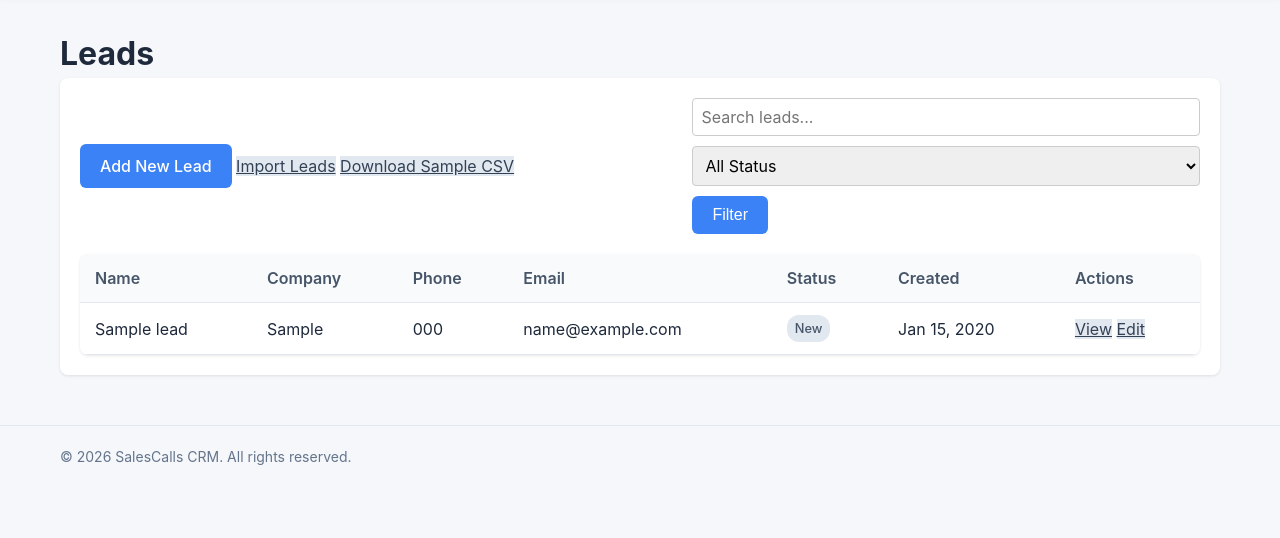
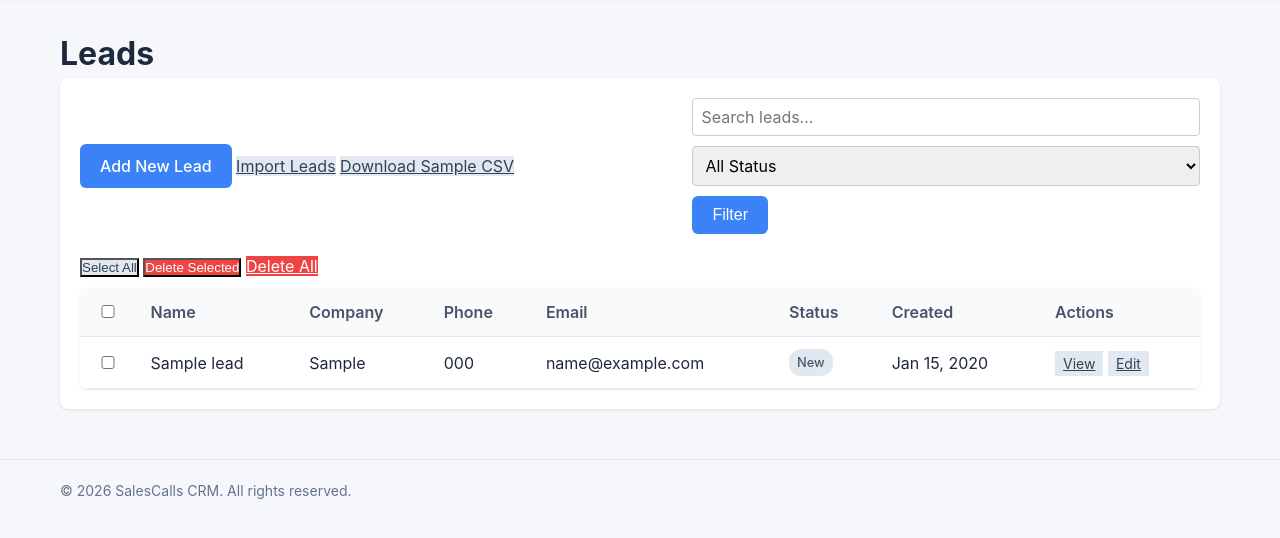
Before and after one commit to nick-laniyi/salescall-crm, a PHP site: page /leads.php in a window 1280 px wide. Shown: the part 61-599 px from the top of the page. Run offline with PHP 8.4, Linux system fonts and the light colour scheme; the visitor is signed in with stand-in values (Sample User, id 1); tables that the repository leaves empty or names only in its code hold one stand-in row (values such as "Sample post"); a stand-in replaces the project's code that opens the database connection.

```diff
--- a/assets/css/style.css
+++ b/assets/css/style.css
@@ -243,3 +243,17 @@ input:focus, select:focus, textarea:focus {
     background-color: #fef9c3;
     color: #854d0e;
 }
+
+.btn-danger {
+    background-color: #ef4444;
+    color: white;
+}
+
+.btn-danger:hover {
+    background-color: #dc2626;
+}
+
+.btn-small {
+    padding: 4px 8px;
+    font-size: 0.875rem;
+}
--- a/leads.php
+++ b/leads.php
@@ -3,9 +3,36 @@
 require_once 'includes/auth.php';
 require_once 'includes/config.php';
 
+// Handle bulk delete
+if ($_SERVER['REQUEST_METHOD'] === 'POST' && isset($_POST['delete_selected'])) {
+    $ids = $_POST['lead_ids'] ?? [];
+    if (!empty($ids) && is_array($ids)) {
+        $placeholders = implode(',', array_fill(0, count($ids), '?'));
+        $stmt = $pdo->prepare("DELETE FROM leads WHERE id IN ($placeholders) AND user_id = ?");
+        $params = array_merge($ids, [$_SESSION['user_id']]);
+        if ($stmt->execute($params)) {
+            $deleted = $stmt->rowCount();
+            $success = "$deleted lead(s) deleted.";
+        } else {
+            $error = "Failed to delete leads.";
+        }
+    }
+}
+
+// Handle delete all
+if (isset($_GET['delete_all']) && $_GET['delete_all'] === 'confirm') {
+    $stmt = $pdo->prepare("DELETE FROM leads WHERE user_id = ?");
+    if ($stmt->execute([$_SESSION['user_id']])) {
+        $success = "All leads deleted.";
+    } else {
+        $error = "Failed to delete all leads.";
+    }
+}
+
 // Get search and filter parameters
 $search = $_GET['search'] ?? '';
 $status = $_GET['status'] ?? '';
+$show_imported = isset($_GET['imported']) && $_GET['imported'] == 1;
 
 // Build query
 $sql = "SELECT * FROM leads WHERE user_id = :user_id";
@@ -18,6 +45,10 @@ if ($search) {
 if ($status && $status !== 'all') {
     $sql .= " AND status = :status";
     $params[':status'] = $status;
+}
+if ($show_imported && isset($_SESSION['last_import_time'])) {
+    $sql .= " AND created_at >= :import_time";
+    $params[':import_time'] = $_SESSION['last_import_time'];
 }
 $sql .= " ORDER BY created_at DESC";
 
@@ -32,7 +63,20 @@ include 'includes/header.php';
 <h1>Leads</h1>
 
 <?php if (isset($_GET['imported'])): ?>
-    <div class="alert alert-success">Leads imported successfully.</div>
+    <div class="alert alert-success">
+        <?= htmlspecialchars($_GET['count'] ?? '') ?> leads imported successfully.
+        <?php if (isset($_SESSION['last_import_time'])): ?>
+            <a href="leads.php?imported=1">View newly imported</a> |
+            <a href="leads.php">View all</a>
+        <?php endif; ?>
+    </div>
+<?php endif; ?>
+
+<?php if (isset($success)): ?>
+    <div class="alert alert-success"><?= htmlspecialchars($success) ?></div>
+<?php endif; ?>
+<?php if (isset($error)): ?>
+    <div class="alert alert-error"><?= htmlspecialchars($error) ?></div>
 <?php endif; ?>
 
 <div class="card">
@@ -53,16 +97,23 @@ include 'includes/header.php';
                 <option value="converted" <?= $status === 'converted' ? 'selected' : '' ?>>Converted</option>
             </select>
             <button type="submit" class="btn">Filter</button>
-            <?php if ($search || $status): ?>
+            <?php if ($search || $status || $show_imported): ?>
                 <a href="leads.php" class="btn-secondary">Clear</a>
             <?php endif; ?>
         </form>
     </div>
 
     <?php if (count($leads) > 0): ?>
+        <form method="post" id="bulk-delete-form">
+            <div style="margin-bottom: 10px;">
+                <button type="button" class="btn-secondary" onclick="selectAll()">Select All</button>
+                <button type="submit" name="delete_selected" class="btn-danger" onclick="return confirm('Delete selected leads?')">Delete Selected</button>
+                <a href="?delete_all=confirm" class="btn-danger" onclick="return confirm('Delete ALL leads? This cannot be undone.')">Delete All</a>
+            </div>
             <table class="table">
                 <thead>
                     <tr>
+                        <th><input type="checkbox" id="select-all"></th>
                         <th>Name</th>
                         <th>Company</th>
                         <th>Phone</th>
@@ -75,6 +126,7 @@ include 'includes/header.php';
                 <tbody>
                     <?php foreach ($leads as $lead): ?>
                     <tr>
+                        <td><input type="checkbox" name="lead_ids[]" value="<?= $lead['id'] ?>" class="lead-checkbox"></td>
                         <td><?= htmlspecialchars($lead['name']) ?></td>
                         <td><?= htmlspecialchars($lead['company'] ?: '—') ?></td>
                         <td><?= htmlspecialchars($lead['phone'] ?: '—') ?></td>
@@ -93,9 +145,10 @@ include 'includes/header.php';
                     <?php endforeach; ?>
                 </tbody>
             </table>
+        </form>
     <?php else: ?>
         <p>No leads found.
-            <?php if ($search || $status): ?>
+            <?php if ($search || $status || $show_imported): ?>
                 <a href="leads.php">Clear filters</a> or
             <?php endif; ?>
             <a href="lead.php?action=add">add your first lead</a>.
@@ -103,4 +156,22 @@ include 'includes/header.php';
     <?php endif; ?>
 </div>
 
+<script>
+function selectAll() {
+    var checkboxes = document.getElementsByClassName('lead-checkbox');
+    var selectAllCheckbox = document.getElementById('select-all');
+    for (var i = 0; i < checkboxes.length; i++) {
+        checkboxes[i].checked = true;
+    }
+    selectAllCheckbox.checked = true;
+}
+
+document.getElementById('select-all').addEventListener('change', function() {
+    var checkboxes = document.getElementsByClassName('lead-checkbox');
+    for (var i = 0; i < checkboxes.length; i++) {
+        checkboxes[i].checked = this.checked;
+    }
+});
+</script>
+
 <?php include 'includes/footer.php'; ?>
```
Also changed, not shown: import.php (+12 -0 lines). Lines whose indentation alone changed are shown as unchanged.
